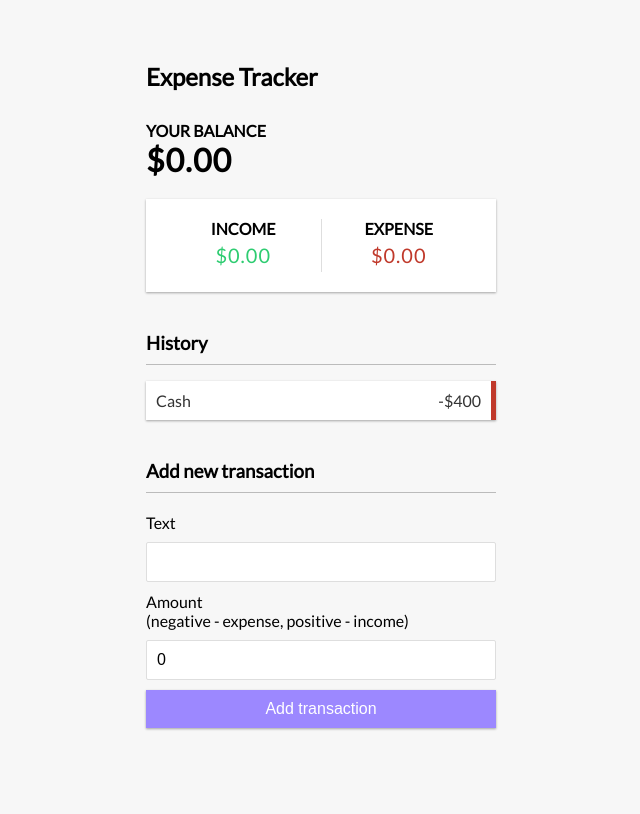
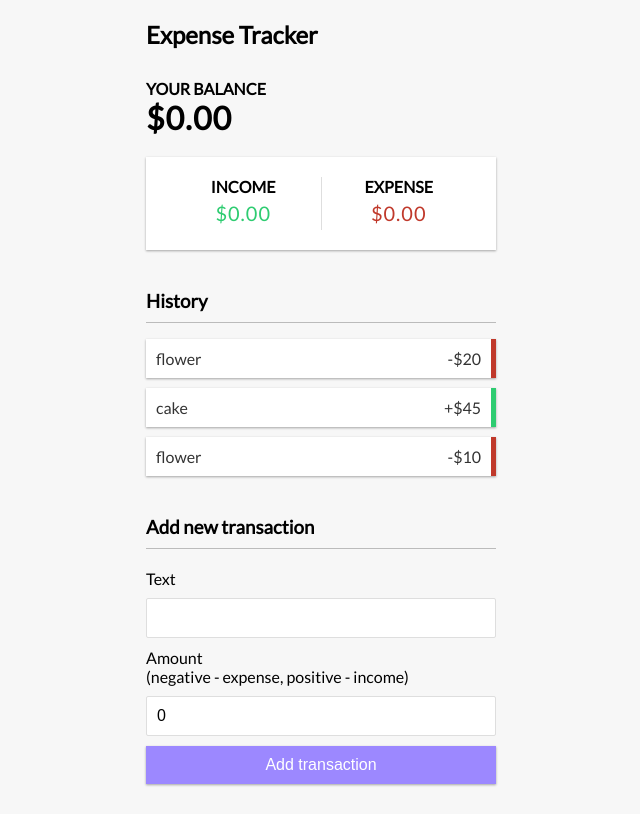
Before and after one commit to Arman-Arzoo/ExpenseTrackerApp, a React (Create React App) app in the folder expense-tracker-frontend/: page / in a window 1280 px wide. Shown: the whole page, without its empty margins (319-959 px from the left). Built offline with nearby package versions, Linux system fonts and the light colour scheme.

Commit message:
add transaction and update globalstate and transactionList.js

```diff
--- /dev/null
+++ b/expense-tracker-frontend/src/components/Transaction.js
@@ -0,0 +1,10 @@
+import React from 'react'
+
+export const Transaction = ({transaction}) => {
+    const sign = transaction.amount < 0 ? "-":"+";
+    return (
+        <li className={transaction.amount < 0 ? "minus":"plus"}>
+              {transaction.text} <span>{sign}${Math.abs(transaction.amount)}</span><button className="delete-btn">x</button>
+       </li>
+    )
+}
--- a/expense-tracker-frontend/src/components/TransactionList.js
+++ b/expense-tracker-frontend/src/components/TransactionList.js
@@ -1,18 +1,24 @@
-import React, { useContext }  from 'react'
+import React, { useContext }  from 'react';
 import {GlobalContext} from "../context/GlobalState";
+import {Transaction} from "./Transaction";
 
 export const TransactionList = () => {
 
-    const context = useContext(GlobalContext);
-    console.log(context);
+    const {transactions} = useContext(GlobalContext);
+
 
     return (
         <>
      <h3>History</h3>
       <ul className="list">
-          <li className="minus">
-            Cash <span>-$400</span><button className="delete-btn">x</button>
-          </li>
+        {
+          transactions.map(transaction=>{
+            return(
+              <Transaction key={transaction.key} transaction={transaction}/>
+
+            )})
+        }
+
       </ul>
 
         </  >
--- a/expense-tracker-frontend/src/context/GlobalState.js
+++ b/expense-tracker-frontend/src/context/GlobalState.js
@@ -4,7 +4,7 @@
 
 // initial Transtion
 const initialState = {
-        transaction:[
+        transactions:[
             {id:1, text:"flower",amount:-20 },
             {id:2, text:"cake",amount:45 },
             {id:3, text:"flower",amount:-10}
```
